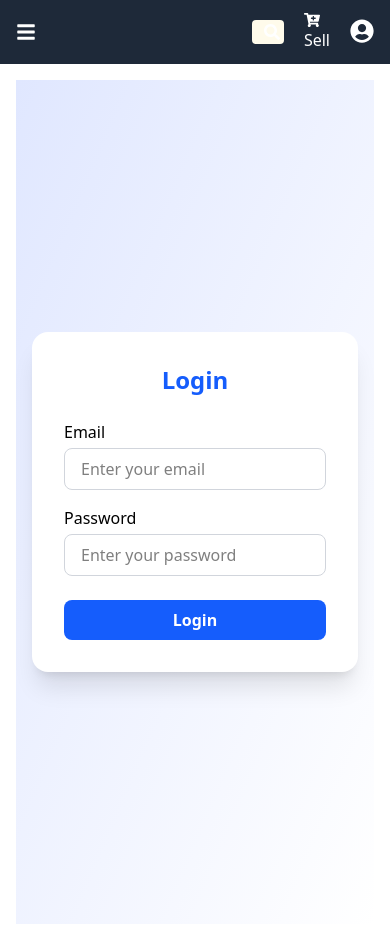
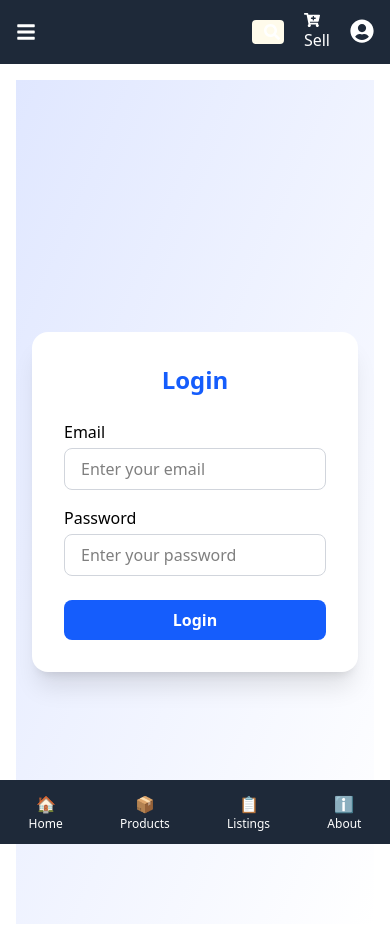
Before and after one commit to BikashChamua01/iitgnCampusCart, a React (Vite) app in the folder client/: page /login in a window 390 px wide. Built offline with nearby package versions, Linux system fonts and the light colour scheme.

Commit message:
Add footer for small screens

```diff
--- a/client/src/App.jsx
+++ b/client/src/App.jsx
@@ -10,6 +10,7 @@ import LoginForm from "./pages/LoginForm.jsx";
 import { BrowserRouter, Route, Router, Routes } from "react-router-dom";
 import Products from "./pages/Products.jsx";
 import useScreenSize from "./hooks/useScreenSize.jsx";
+import Footer from "./components/Footer.jsx"
 
 
 
@@ -51,6 +52,7 @@ const App = () => {
           </main>
         </div>
       </div>
+      {["xs", "sm"].includes(screenSize) && <Footer />}
     </BrowserRouter>
   );
 };
--- /dev/null
+++ b/client/src/components/Footer.jsx
@@ -0,0 +1,22 @@
+// src/components/Footer.jsx
+import React from "react";
+import { Link } from "react-router-dom";
+
+export default function Footer() {
+  return (
+    <footer className="fixed bottom-0 left-0 w-full bg-gray-800 text-white py-3 flex justify-around md:hidden">
+      <Link to="/" className="flex flex-col items-center">
+        🏠 <span className="text-xs">Home</span>
+      </Link>
+      <Link to="/products" className="flex flex-col items-center">
+        📦 <span className="text-xs">Products</span>
+      </Link>
+      <Link to="/listings" className="flex flex-col items-center">
+        📋 <span className="text-xs">Listings</span>
+      </Link>
+      <Link to="/about" className="flex flex-col items-center">
+        ℹ️ <span className="text-xs">About</span>
+      </Link>
+    </footer>
+  );
+}
```
